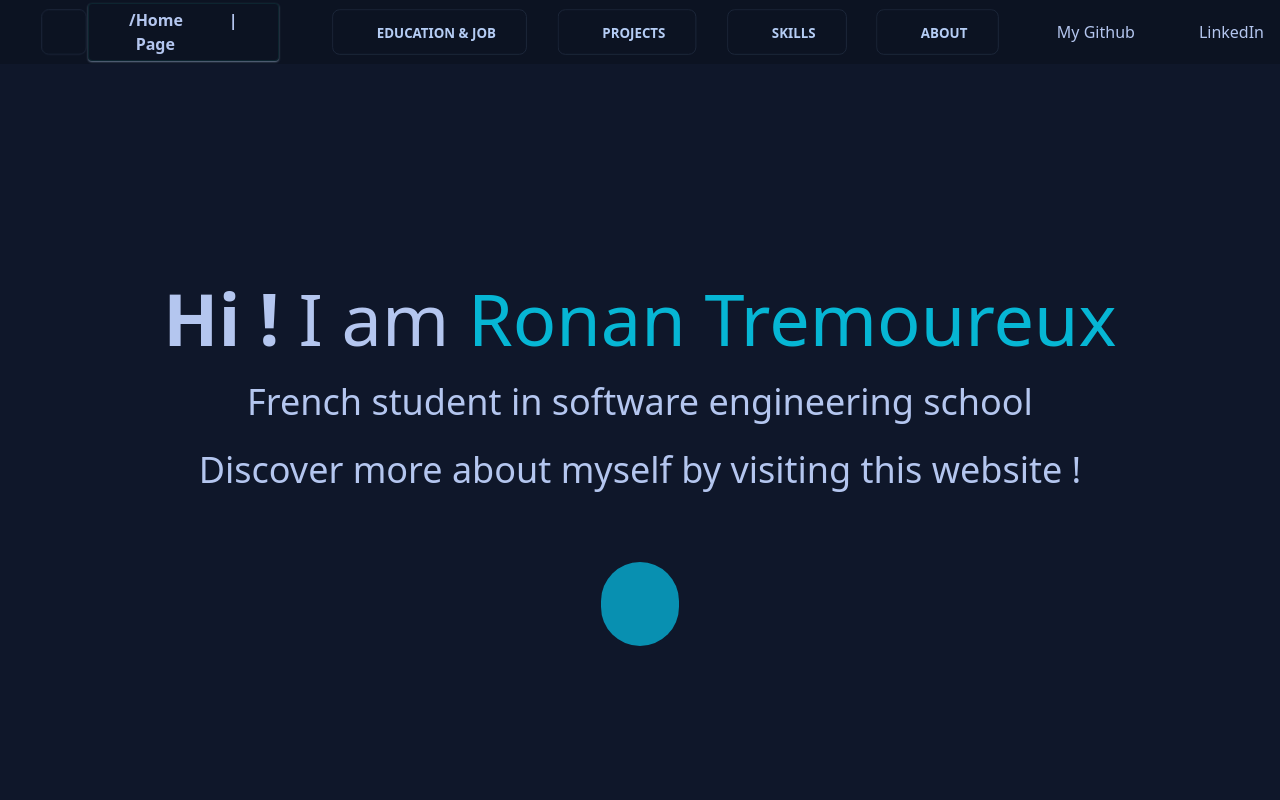
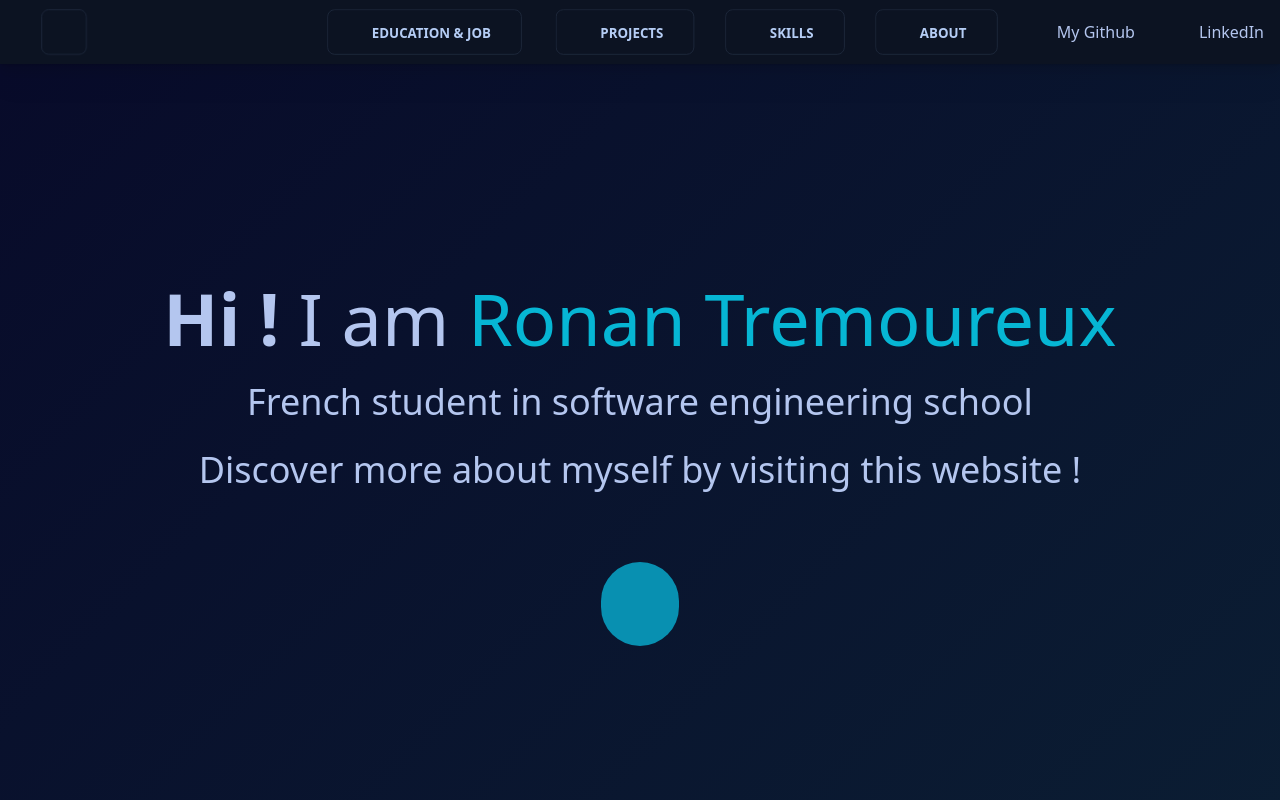
Before and after one commit to lumi-git/mywebsite, a SvelteKit app: page / in a window 1280 px wide. Shown: the top 800 px of the page. Built offline with nearby package versions, Linux system fonts and the light colour scheme; some icons are missing.

Commit message:
add new main background

```diff
--- a/src/app.css
+++ b/src/app.css
@@ -1,12 +1,14 @@
 @tailwind base;
 @tailwind components;
 @tailwind utilities;
+
 
 
 @media (min-width: 1026px) {
     #fadeshow2 { display: none; }
 
 }
+
 
 
 @media (max-width: 1026px) {
@@ -16,9 +18,37 @@
 
 
 
-body,html{
+html,body{
     size: 100%;
     scroll-behavior: smooth;
+}
+
+.BGSlideAuto{
+
+    background: linear-gradient(-45deg , #080b2a,#0e303c, #080b2a);
+	background-size: 400% 400%;
+    animation: gradient 15s ease infinite;
+
+}
+
+.BGSlideMouse{
+
+    background: linear-gradient(-45deg , #080b2a,#0e303c, #080b2a);
+	background-size: 400% 400%;
+
+}
+
+
+@keyframes gradient {
+	0% {
+		background-position: 0% 50%;
+	}
+	50% {
+		background-position: 100% 50%;
+	}
+	100% {
+		background-position: 0% 50%;
+	}
 }
 
 .tc1{
--- a/src/app.html
+++ b/src/app.html
@@ -9,6 +9,6 @@
 		%sveltekit.head%
 	</head>
 	<body data-sveltekit-preload-data="hover">
-		<div style="display: contents">%sveltekit.body%</div>
+		<div style="display: contents ">%sveltekit.body%</div>
 	</body>
 </html>
--- a/src/lib/Nav.svelte
+++ b/src/lib/Nav.svelte
@@ -4,13 +4,10 @@
 
 	import NavUrl from './NavUrl.svelte';
 
-
-
-
 </script>
 
 
-<div class = " flex w-full bg-base-300  " id = "fadeshow2">
+<div class = " flex w-full bg-base-300 " id = "fadeshow2">
 
 
   <div class="dropdown flex dropdown-bottom " >
@@ -94,7 +91,7 @@
 
 
 <!-- Nav component -->
-<div class="flex bg-base-300" id=fadeshow1>
+<div class="flex bg-base-300 drop-shadow-xl shadow   " id=fadeshow1>
 
 <!-- button to Home -->
 <div class="mt-2 mb-2 ml-10 flex mr-auto tooltip tooltip-right " data-tip="Back to Home">
--- a/src/lib/NavUrl.svelte
+++ b/src/lib/NavUrl.svelte
@@ -7,4 +7,8 @@
 </script>
 
 
-<div  class = " bg-transparent  px-10 py-1 mr-10  border-teal-800  border border-opacity-25 hover:border-opacity-80 duration-300  shadow-sm  shadow-slate-500 rounded font-black flex"> /<p class = "NavUrl mr-1" >Ronan Tremoureux</p> <blink class = "animate-pulse ">|</blink></div>
+<!--
+
+<div  class = " bg-transparent  pl-10 pr-12 py-1 mr-10  border-teal-800  border border-opacity-25 hover:border-opacity-80 duration-300  shadow-sm  shadow-slate-500 rounded font-black flex"> / <p class = "NavUrl mr-1" >Ronan Tremoureux</p> <blink class = "animate-pulse ">|</blink></div>
+
+-->
--- a/src/routes/+layout.svelte
+++ b/src/routes/+layout.svelte
@@ -7,23 +7,11 @@
 	import { onMount } from 'svelte';
 
 
-	onMount(async () => {
-		//get the audio and apply to all element having a "btn" class
-		const audio = document.getElementById('myAudio');
-		const btns = document.getElementsByClassName('btn');
-		for (let i = 0; i < btns.length; i++) {
-			btns[i].addEventListener('click', function () {
-				audio.play();
-			});
-		}
-	});
+
 
 
 </script>
 
-<audio id="myAudio">
-	<source src="/buttonUp.mp3" type="audio/mpeg">
-</audio>
 
 <Nav></Nav>
 
--- a/src/routes/+page.svelte
+++ b/src/routes/+page.svelte
@@ -1,5 +1,7 @@
 <script lang="ts">
-      import { AirplayIcon, ArrowDownIcon, AtSignIcon,CalendarIcon,ClockIcon,DatabaseIcon,GithubIcon,MapIcon,SearchIcon } from 'svelte-feather-icons'
+    import { AirplayIcon, ArrowDownIcon, AtSignIcon,CalendarIcon,ClockIcon,DatabaseIcon,GithubIcon,MapIcon,SearchIcon } from 'svelte-feather-icons'
+
+
 
 
       //script for emailjs
@@ -23,12 +25,32 @@
 		bar[i].textContent = "Home Page";
 	}
 
-}
+    }
+
+    function setbgBehavior(){
+
+        const home = document.querySelector('.BGSlideMouse');
+
+        home.addEventListener('mousemove', (e) => {
+        const x = e.clientX / window.innerWidth;
+        const y = e.clientY / window.innerHeight;
+        home.style.backgroundPosition = `${x * 100}% ${y * 100}%`;
+    }
+    )
+    }
+
+
 
     onMount(() => {
-        setUrl()
+        setUrl();
+        setbgBehavior();
 		AOS.init()
-	})
+
+
+    });
+
+
+
 
 </script>
 
@@ -37,9 +59,10 @@
 	<link rel="stylesheet" href="https://unpkg.com/aos@next/dist/aos.css" />
 </svelte:head>
 
-<svelte:window on:scroll={setUrl} />
+<svelte:window on:scroll={setUrl} on:resize={setbgBehavior}/>
 
-<div class = " min-h-screen grid  " >
+
+<div class = " min-h-screen grid BGSlideMouse" >
     <div class = "my-auto  mb-8" >
 
         <div class = "ml-5 mr-5 text-center ">
--- a/src/routes/projects/OthersWebsites/+page.svelte
+++ b/src/routes/projects/OthersWebsites/+page.svelte
@@ -14,6 +14,10 @@
 
 </script>
 
+
+
+
+
 <h1 class = "text-center  text-7xl font-extrabold text-transparent bg-clip-text bg-gradient-to-r from-emerald-200 to-cyan-500 mt-5 mb-5">Redirections to my webstites</h1>
 
 <div class = "grid justify-center m-10">
@@ -23,6 +27,14 @@
     </p>
 
 </div>
+
+<div>
+    <div class = " ml-32">
+        <a href = "/projects" class = "btn bg-error">Back to projects</a>
+    </div>
+</div>
+
+
 
 <div class="divider w-20 m-auto mt-20 mb-20"></div>
 
--- a/src/routes/projects/WhileCompiler/+page.svelte
+++ b/src/routes/projects/WhileCompiler/+page.svelte
@@ -26,6 +26,17 @@ onMount(() => {
     </div>
 </div>
 
+<div class = "bg-slate-800 rounded p-5 ">
+    <div>
+        During the years
+    </div>
+
+
+</div>
+
+
+
+
 <div class = " flex justify-center">
 
     <p>This page is not finished yet stay tuned !</p>
```
